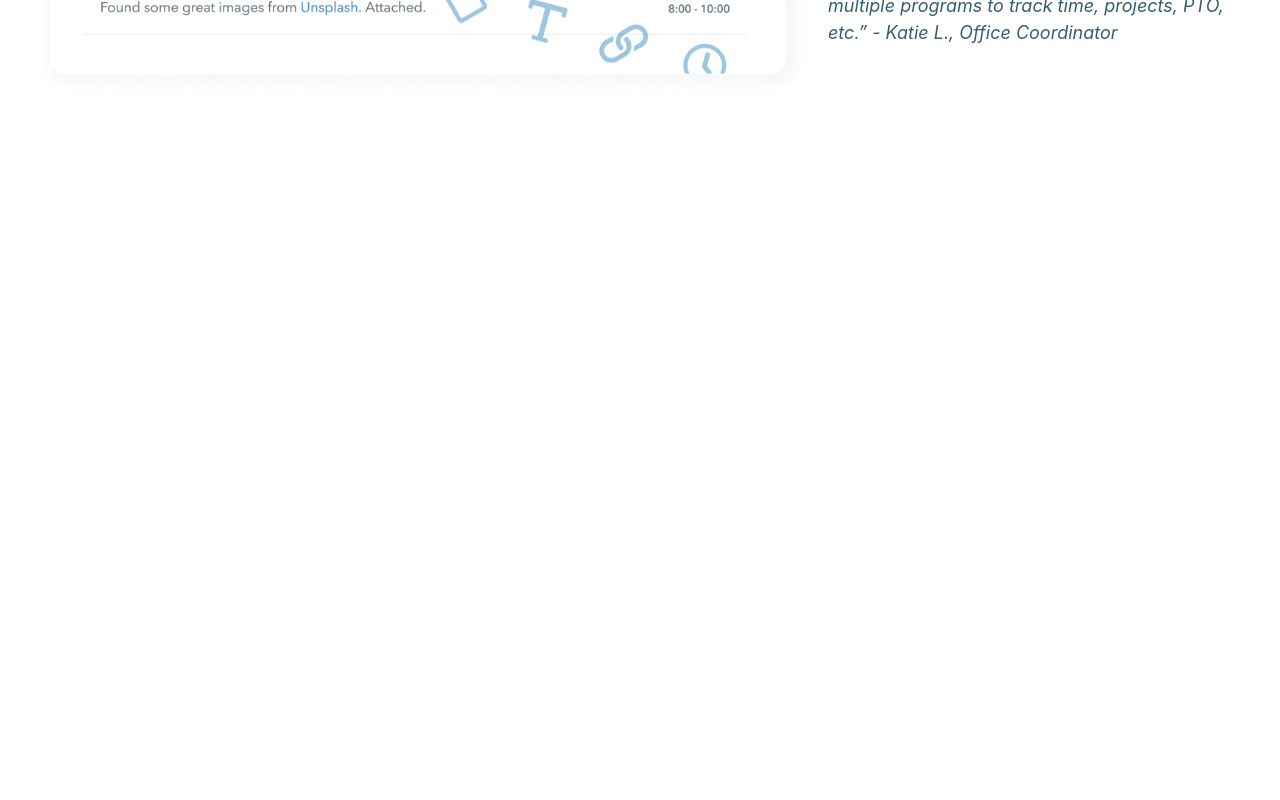
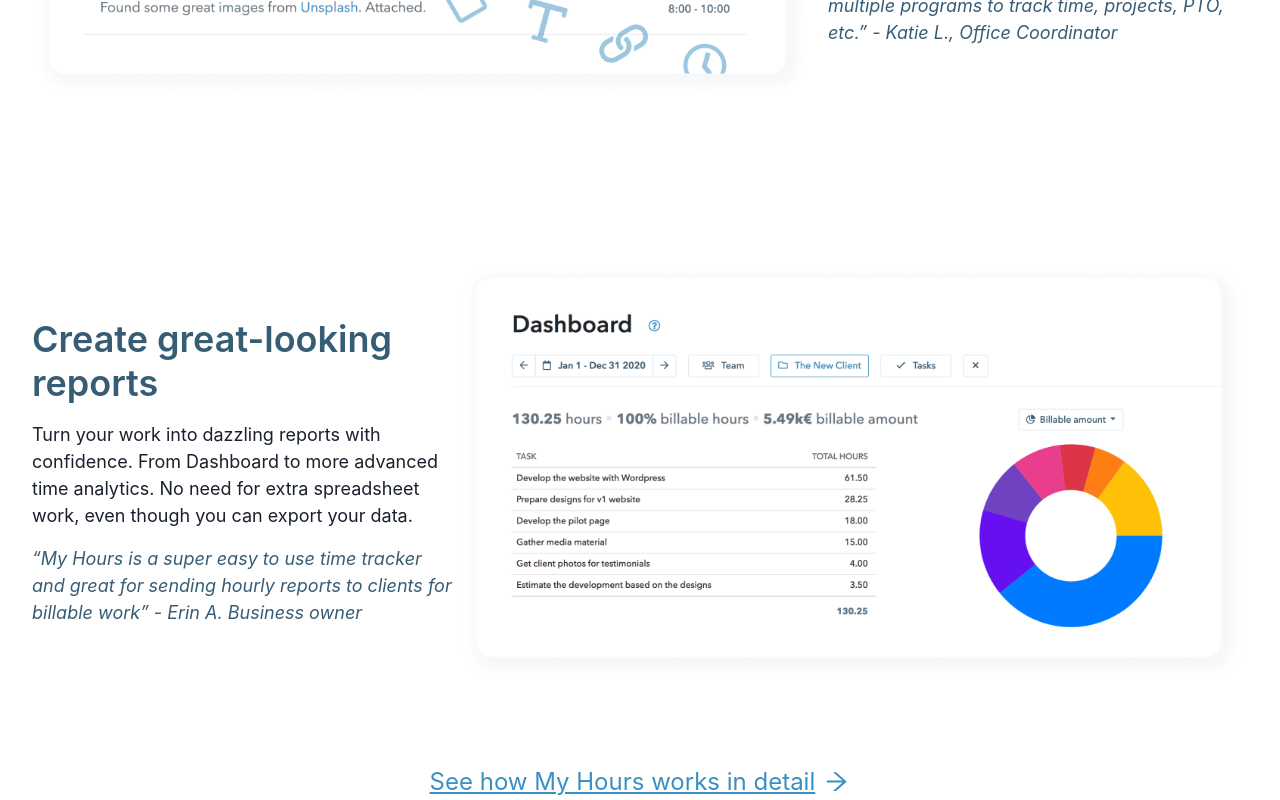
Before and after one commit to Hisam-94/MyHours-clone, a React (Create React App) app in the folder frontend/: page / in a window 1280 px wide. Shown: the part 2733-3533 px from the top of the page. Before the commit the page ends 2913 px from the top, so only its background shows below. Built offline with nearby package versions, Linux system fonts and the light colour scheme.

Commit message:
Added Report component in Home page

```diff
--- /dev/null
+++ b/frontend/src/Components/Home/Reports.jsx
@@ -0,0 +1,47 @@
+import React from "react";
+import { Box, Flex, Heading, Image, Text } from "@chakra-ui/react";
+import image from "../../Utils/Home/Report_image.png";
+import { AiOutlineArrowRight } from "react-icons/ai";
+import { Link } from "react-router-dom";
+
+const Reports = () => {
+  return (
+    <Box>
+      <Flex p="5rem 2rem" alignItems="center">
+        <Box w="35%" textAlign="start">
+          <Heading color="#375d75" fontWeight="semibold" mb="1rem">
+            Create great-looking reports
+          </Heading>
+          <Text fontSize="lg" mb="1rem">
+            Turn your work into dazzling reports with confidence. From Dashboard
+            to more advanced time analytics. No need for extra spreadsheet work,
+            even though you can export your data.
+          </Text>
+          <Text as="i" fontSize="lg" color="#375d75" mb="1rem">
+            “My Hours is a super easy to use time tracker and great for sending
+            hourly reports to clients for billable work” - Erin A. Business
+            owner
+          </Text>
+        </Box>
+        <Box w="65%">
+          <Image src={image} alt="Coordinate_Image" />
+        </Box>
+      </Flex>
+      <Link to="/how-it-works">
+        <Flex alignItems="center" justifyContent="center" color="#3b8fc2">
+          <Text
+            as="u"
+            mr=".5rem"
+            fontSize="2xl"
+            _hover={{ textDecoration: "none", cursor: "pointer" }}
+          >
+            See how My Hours works in detail
+          </Text>
+          <AiOutlineArrowRight style={{ fontSize: "1.7rem" }} />
+        </Flex>
+      </Link>
+    </Box>
+  );
+};
+
+export default Reports;
--- a/frontend/src/Pages/Home.jsx
+++ b/frontend/src/Pages/Home.jsx
@@ -3,6 +3,7 @@
 import BussinessRatings from '../Components/Home/BussinessRatings'
 import CoordinateTeam from '../Components/Home/CoordinateTeam'
 import TrackingExpense from '../Components/Home/TrackingExpense'
+import Reports from '../Components/Home/Reports'
 
 const Home = () => {
   return (
@@ -11,6 +12,7 @@
       <BussinessRatings/>
       <CoordinateTeam/>
       <TrackingExpense/>
+      <Reports/>
     </div>
   )
 }
```
Also changed, not shown: frontend/src/Utils/Home/Report_image.png (added).
